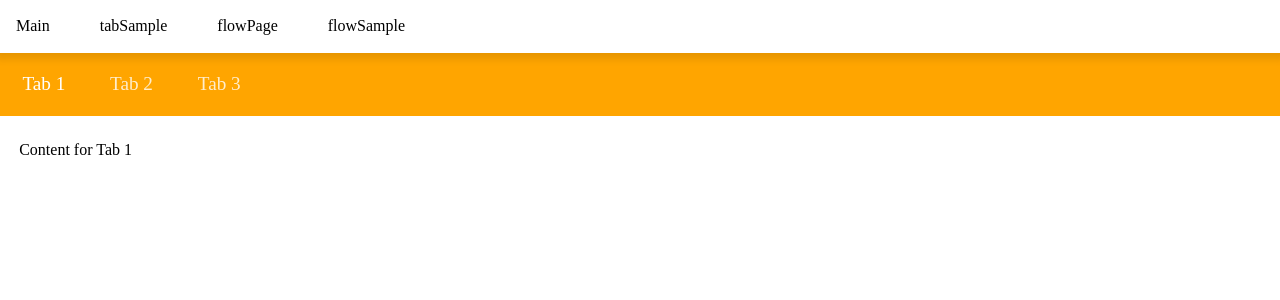
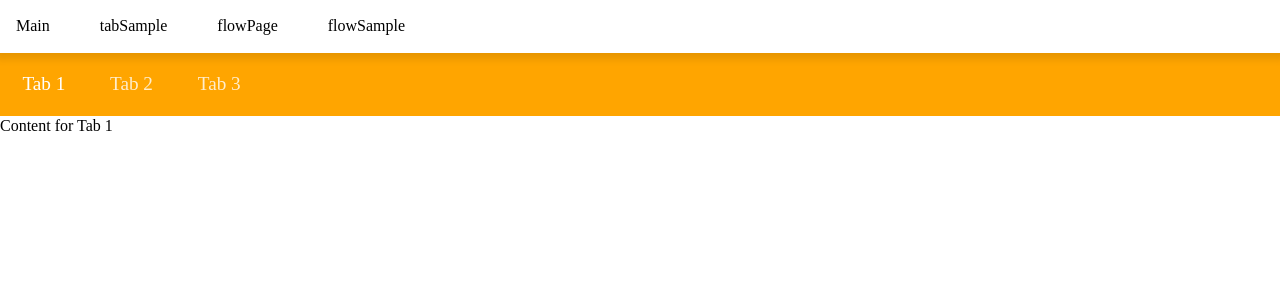
Before and after one commit to kim-heesu/reactFlow, a React (Vite) app in the folder vite-project/: page /tabSample in a window 1280 px wide. Shown: the top 300 px of the page. Built offline with nearby package versions, Linux system fonts and the light colour scheme.

Commit message:
refector:tab 관련 컴포넌트 개선

```diff
--- a/vite-project/src/components/item/TabContent.tsx
+++ /dev/null
@@ -1,26 +0,0 @@
-import styled from "@emotion/styled";
-import React from "react";
-
-interface TabItemProps {
-    tabInfo: {
-        name?: string;
-        dataType: string;
-        children: React.ReactNode
-    }[];
-    activeTab: string;
-}
-
-export default function TabItem(props: TabItemProps) {
-    const activeChildren = props.tabInfo.filter(tab=> tab.dataType === props.activeTab)
-    .map(tab=><React.Fragment key={tab.dataType}>{tab.children}</React.Fragment>);
-
-    return (
-        <StyledTabContent>
-            {activeChildren}
-        </StyledTabContent>
-    );
-};
-
-const StyledTabContent = styled.div`
-    padding: 1.5rem 1.2rem
-`;
--- a/vite-project/src/views/TabSample.tsx
+++ b/vite-project/src/views/TabSample.tsx
@@ -2,7 +2,6 @@ import styled from '@emotion/styled';
 import { useState } from 'react';
 
 import TabItem from '../components/item/TabItem';
-import TabContent from '../components/item/TabContent';
 
 function TabSample(){
 
@@ -11,20 +10,25 @@ function TabSample(){
         {
             name: "Tab 1",
             dataType: "tab1",
-            children: <div>Content for Tab 1</div>,
         },
         {
             name: "Tab 2",
             dataType: "tab2",
-            children: <div>Content for Tab 2</div>,
         },
         {
             name: "Tab 3",
             dataType: "tab3",
-            children: <div>Content for Tab 3</div>,
         },
     ]
-    const [activeTab, setActiveTab] = useState("tab1");
+    // tab Content
+    const tabContent = {
+        "tab1": <div>Content for Tab 1</div>,
+        "tab2": <div>Content for Tab 2</div>,
+        "tab3": <div>Content for Tab 3</div>,
+    }
+
+    type activeTabType = "tab1" | "tab2" | "tab3";
+    const [activeTab, setActiveTab] = useState<activeTabType>("tab1");
 
     return (
         <StyledTabSample>
@@ -34,9 +38,9 @@ function TabSample(){
                 colorType="dark"
                 item={tabInfo}
                 activeTab={activeTab}
-                onClick={(dataType:string) => setActiveTab(dataType)}
+                onClick={(dataType:string) => setActiveTab(dataType as activeTabType)}
             />
-            <TabContent tabInfo={tabInfo} activeTab={activeTab}/>
+            {tabContent[activeTab]}
         </StyledTabSample>
     )
 }
```
